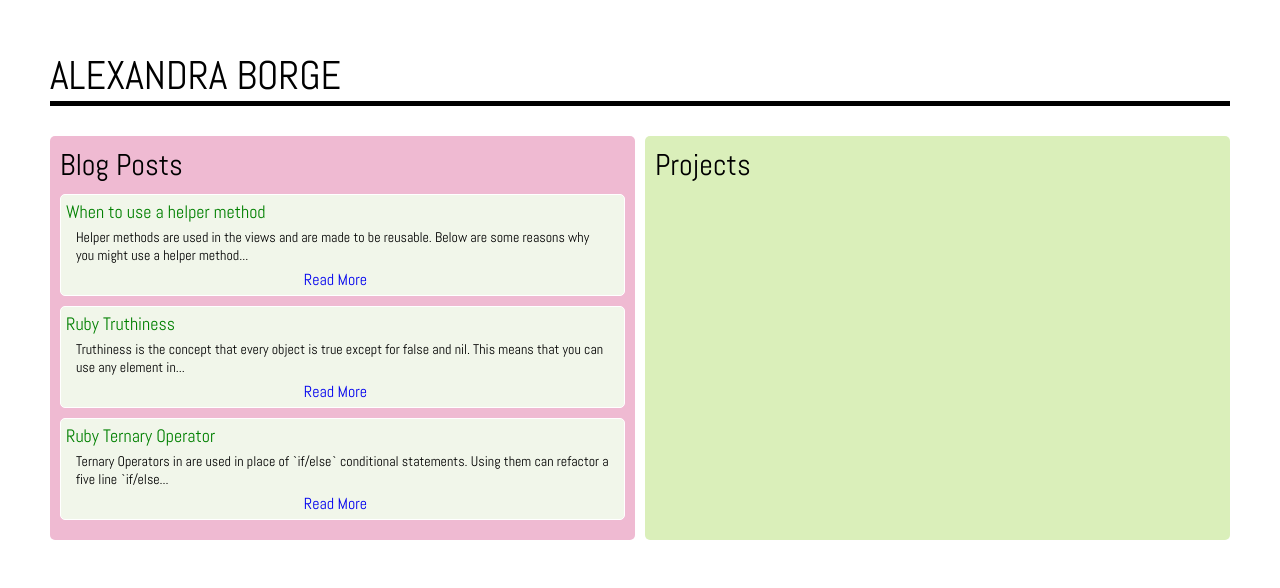
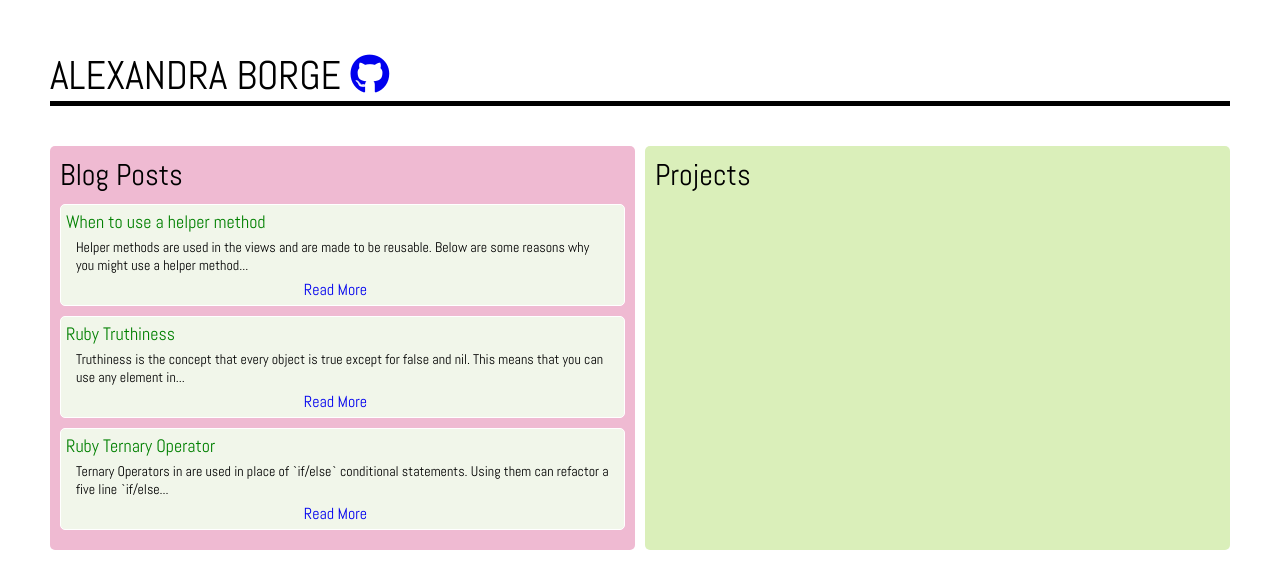
Before and after one commit to alexandraborge/alexandraborge.github.io, a plain HTML site: page _site/index.html in a window 1280 px wide. Drawn offline with Linux system fonts and the light colour scheme.

Commit message:
Add github icon

```diff
--- a/_sass/main.scss
+++ b/_sass/main.scss
@@ -6,8 +6,8 @@ body {
 // main-page
 .title {
   font-size: 40px;
-  margin-bottom: 30px;
   border-bottom: 5px solid black;
+  margin-bottom: 40px;
 }
 
 .content {
--- a/_site/index.html
+++ b/_site/index.html
@@ -5,9 +5,10 @@
     <title>Alexandra Borge</title>
     <link rel="stylesheet" href="/assets/css/styles.css">
     <link href="https://fonts.googleapis.com/css?family=Abel&display=swap" rel="stylesheet">
+    <script src="https://kit.fontawesome.com/edbe4992b0.js" crossorigin="anonymous"></script>
   </head>
   <body>
-    <div class='title'>ALEXANDRA BORGE</div>
+    <div class='title'>ALEXANDRA BORGE <a href='https://alexandraborge.github.io/'><i class="fab fa-github"></i></a></div>
 <div class='content'>
   <div class='posts'>
     <div class='sub-title'>Blog Posts</div>
```
Also changed, not shown: _layouts/default.html (+1 -0 lines), _site/blog_posts/ternary_operator.html (+1 -0 lines), _site/blog_posts/truthiness.html (+1 -0 lines), _site/blog_posts/when_to_use_a_helper_method.html (+1 -0 lines), index.html (+1 -1 lines), _site/assets/css/styles.css.
